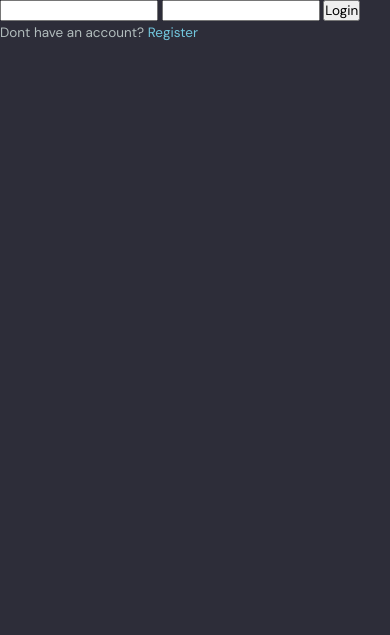
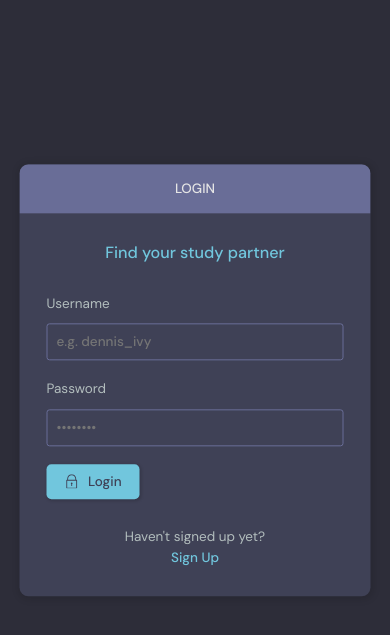
Before and after one commit to Codescorpio14/group-chat-django, a Django app: page /user/login/ in a window 390 px wide. Shown: the part 59-694 px from the top of the page. Run offline with Django 5.2, Linux system fonts and the light colour scheme.

Commit message:
mobile optimized

```diff
--- a/Chat/templates/chat/components/_activity.html
+++ b/Chat/templates/chat/components/_activity.html
@@ -1,6 +1,3 @@
-<div class="activities__header">
-    <h2>Recent Activities</h2>
-</div>
 {% for message in room_messages %}
   <div class="activities__box">
     <div class="activities__boxHeader roomListRoom__header">
--- a/Chat/templates/chat/delete.html
+++ b/Chat/templates/chat/delete.html
@@ -23,7 +23,7 @@
                     <form class="form" method="POST">
                         {% csrf_token %}
                         <div class="form__group">
-                            <p>Are you sure you want to delete this?</p>
+                            <p>Are you sure you want to delete "{{obj}}"?</p>
                         </div>
 
                         <div class="for__group">
--- a/Chat/templates/user/login_register.html
+++ b/Chat/templates/user/login_register.html
@@ -2,36 +2,111 @@
 
 {% block content %}
 
-    <section>
+  <main class="auth layout">
+    <div class="container">
+      <div class="layout__box">
         {% if request.path == '/user/login/'%}
-            <div>
-                <form method="POST">
-                    {% csrf_token %}
+          <div class="layout__boxHeader">
+            <div class="layout__boxTitle">
+              <h3>Login</h3>
+            </div>
+          </div>
+          <div class="layout__body">
+            <h2 class="auth__tagline">Find your study partner</h2>
 
-                    <input type="text" name="username">
-                    <input type="password" name="password">
-                    <button>Login</button>
+            <form class="form" method="POST">
+              {% csrf_token %}
+              <div class="form__group form__group">
+                <label for="room_name">Username</label>
+                <input id="username" name="username" type="text" placeholder="e.g. dennis_ivy" />
+              </div>
+              <div class="form__group">
+                <label for="password">Password</label>
+                <input
+                  id="password"
+                  name="password"
+                  type="password"
+                  placeholder="&bull;&bull;&bull;&bull;&bull;&bull;&bull;&bull;"
+                />
+              </div>
 
-                </form>
-                <p>Dont have an account? <a href="{% url 'register' %}">Register</a></p>
+              <button class="btn btn--main" type="submit">
+                <svg
+                  version="1.1"
+                  xmlns="http://www.w3.org/2000/svg"
+                  width="32"
+                  height="32"
+                  viewBox="0 0 32 32"
+                >
+                  <title>lock</title>
+                  <path
+                    d="M27 12h-1v-2c0-5.514-4.486-10-10-10s-10 4.486-10 10v2h-1c-0.553 0-1 0.447-1 1v18c0 0.553 0.447 1 1 1h22c0.553 0 1-0.447 1-1v-18c0-0.553-0.447-1-1-1zM8 10c0-4.411 3.589-8 8-8s8 3.589 8 8v2h-16v-2zM26 30h-20v-16h20v16z"
+                  ></path>
+                  <path
+                    d="M15 21.694v4.306h2v-4.306c0.587-0.348 1-0.961 1-1.694 0-1.105-0.895-2-2-2s-2 0.895-2 2c0 0.732 0.413 1.345 1 1.694z"
+                  ></path>
+                </svg>
+
+                Login
+              </button>
+            </form>
+
+            <div class="auth__action">
+              <p>Haven't signed up yet?</p>
+              <a href="{% url 'register' %}" class="btn btn--link">Sign Up</a>
             </div>
+          </div>
+        {% else %}
+          <div class="layout__boxHeader">
+            <div class="layout__boxTitle">
+              <h3>Sign up</h3>
+            </div>
+          </div>
+          <div class="layout__body">
+            <h2 class="auth__tagline">Find your study partner</h2>
+
+            <form class="form" method="POST">
+              {% csrf_token %}
+
+              {% for field in form %}
+                <div class="form__group">
+                  <label for="confirm_password">{{field.label}}</label>
+                  {{field}}
+                </div>
+              {% endfor %}
+
+              <button class="btn btn--main" type="submit">
+                <svg
+                  version="1.1"
+                  xmlns="http://www.w3.org/2000/svg"
+                  width="32"
+                  height="32"
+                  viewBox="0 0 32 32"
+                >
+                  <title>lock</title>
+                  <path
+                    d="M27 12h-1v-2c0-5.514-4.486-10-10-10s-10 4.486-10 10v2h-1c-0.553 0-1 0.447-1 1v18c0 0.553 0.447 1 1 1h22c0.553 0 1-0.447 1-1v-18c0-0.553-0.447-1-1-1zM8 10c0-4.411 3.589-8 8-8s8 3.589 8 8v2h-16v-2zM26 30h-20v-16h20v16z"
+                  ></path>
+                  <path
+                    d="M15 21.694v4.306h2v-4.306c0.587-0.348 1-0.961 1-1.694 0-1.105-0.895-2-2-2s-2 0.895-2 2c0 0.732 0.413 1.345 1 1.694z"
+                  ></path>
+                </svg>
+
+                Sign Up
+              </button>
+            </form>
+
+            <div class="auth__action">
+              <p>Already have an account?</p>
+              <a href='{% url "login" %}' class="btn btn--link">Log In</a>
+            </div>
+          </div>
+        {% endif %}
+      </div>
+    </div>
+  </main>
 
 
-        {% else %}
-
-            <div>
-                <form method="POST">
-                    {% csrf_token %}
-
-                    {{form.as_p}}
-                    <button>Register</button>
-
-                </form>
-                <p>Already have an account? <a href="{% url 'login' %}">Login</a></p>
-            </div>
-
-        {% endif %}
-
-    </section>
+  <section>
 
 {% endblock %}
--- a/Chat/templates/user/profile.html
+++ b/Chat/templates/user/profile.html
@@ -25,8 +25,12 @@
           <div class="profile__info">
             <h3>{{user.username}}</h3>
             <p>@{{user.username}}</p>
-            <a href="{% url 'update-user' %}" class="btn btn--main btn--pill">Edit Profile</a>
+
+            {% if request.user == user %}
+              <a href="{% url 'update-user' %}" class="btn btn--main btn--pill">Edit Profile</a>
+            {% endif %}
           </div>
+
           <div class="profile__about">
             <h3>About</h3>
             <p>
--- a/Chat/urls.py
+++ b/Chat/urls.py
@@ -9,6 +9,8 @@ urlpatterns = [
     path("rooms/create/", views.create_room, name="create-room"),
     path("rooms/update/<str:id>/", views.update_room, name="update-room"),
     path("rooms/delete/<str:id>/", views.delete_room, name="delete-room"),
+    path("room/topics", views.topics, name="topics"),
+    path("room/activity", views.activity, name="activity"),
     # Message Curd Urls
     path("rooms/delete-message/<str:id>/", views.delete_message, name="delete-message"),
     path("rooms/edit-message/<str:id>/", views.edit_message, name="edit-message"),
--- a/Chat/views.py
+++ b/Chat/views.py
@@ -8,7 +8,7 @@ from django.contrib.auth.decorators import login_required
 from django.db.models import Q
 from .models import Rooms, Topics, Message
 from django.contrib.auth.models import User
-from .forms import RoomForm
+from .forms import RoomForm, UserForm
 
 # Create your views here.
 
@@ -34,6 +34,17 @@ def rooms(request):
         "chat/rooms.html",
         {"rooms": rooms, "topics": topics, "room_messages": room_messages},
     )
+
+
+def topics(request):
+    topics = Topics.objects.all()
+    return render(request, "chat/topics.html", {"topics": topics})
+
+
+def activity(request):
+    room_messages = Message.objects.filter().order_by("-created_at", "-updated_at")[:3]
+
+    return render(request, "chat/activity.html", {"room_messages": room_messages})
 
 
 def singleRoomView(request, id):
@@ -203,4 +214,10 @@ def user_profile(request, id):
 
 @login_required(login_url="login")
 def update_user(request):
-    return render(request, "user/edit-user.html")
+    form = UserForm(instance=request.user)
+    if request.method == "POST":
+        form = UserForm(request.POST, instance=request.user)
+        if form.is_valid():
+            form.save()
+            return redirect("profile", id=request.user.id)
+    return render(request, "user/edit-user.html", {"form": form})
--- a/templates/components/_header.html
+++ b/templates/components/_header.html
@@ -32,7 +32,8 @@
             <div class="avatar avatar--medium active">
               <img src="https://randomuser.me/api/portraits/men/37.jpg" />
             </div>
-            <p>{{user.username}} <span>@{{user.username}}</span></p>
+            <p>{{request.user}}
+              <span>@{{user.username}}</span></p>
           </a>
           <button class="dropdown-button">
             <svg version="1.1" xmlns="http://www.w3.org/2000/svg" width="32" height="32" viewBox="0 0 32 32">
@@ -43,7 +44,7 @@
         </div>
 
         <div class="dropdown-menu">
-          <a href="settings.html" class="dropdown-link"
+          <a href="{% url 'update-user' %}" class="dropdown-link"
           ><svg version="1.1" xmlns="http://www.w3.org/2000/svg" width="32" height="32" viewBox="0 0 32 32">
             <title>tools</title>
             <path
```
Also changed, not shown: Chat/forms.py (+12 -0 lines), Chat/templates/chat/activity.html (added, +29 -0 lines), Chat/templates/chat/rooms.html (+7 -4 lines), Chat/templates/chat/topics.html (added, +42 -0 lines), Chat/templates/user/edit-user.html (+8 -19 lines), db.sqlite3.
